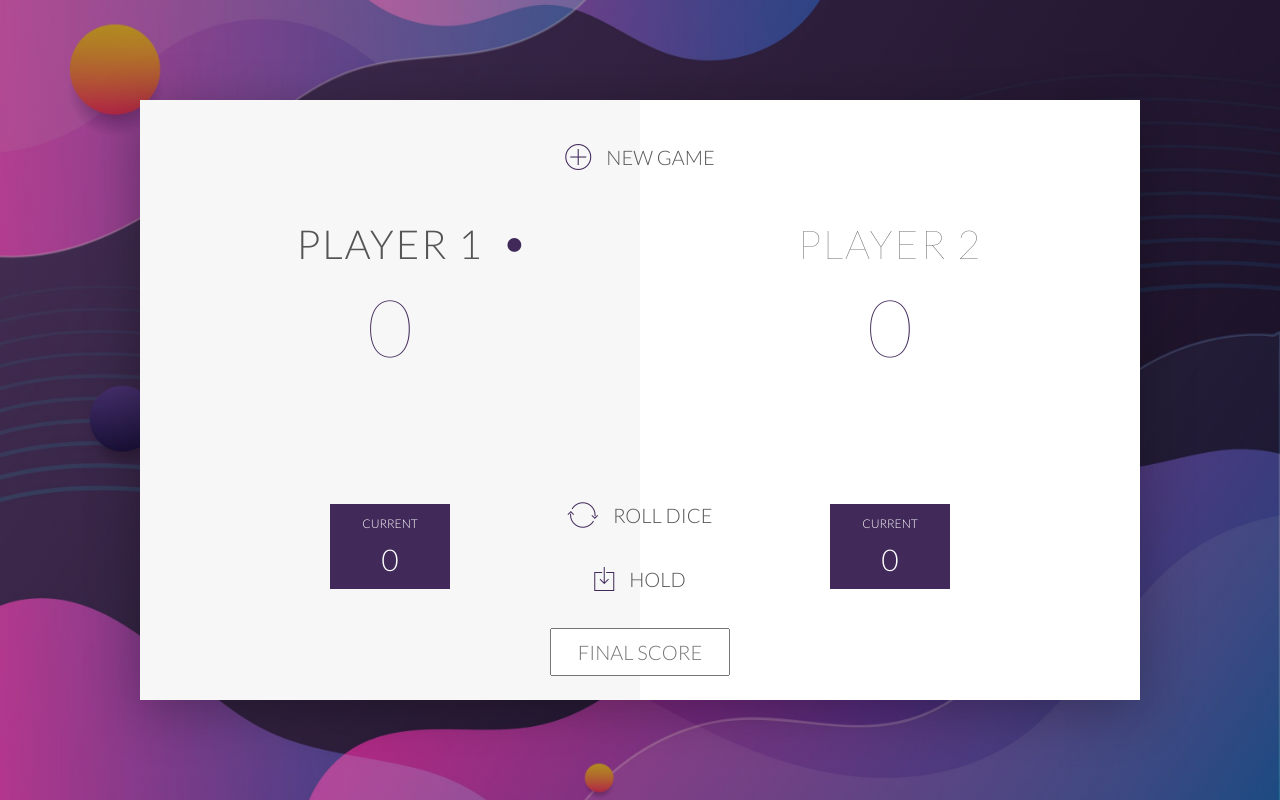
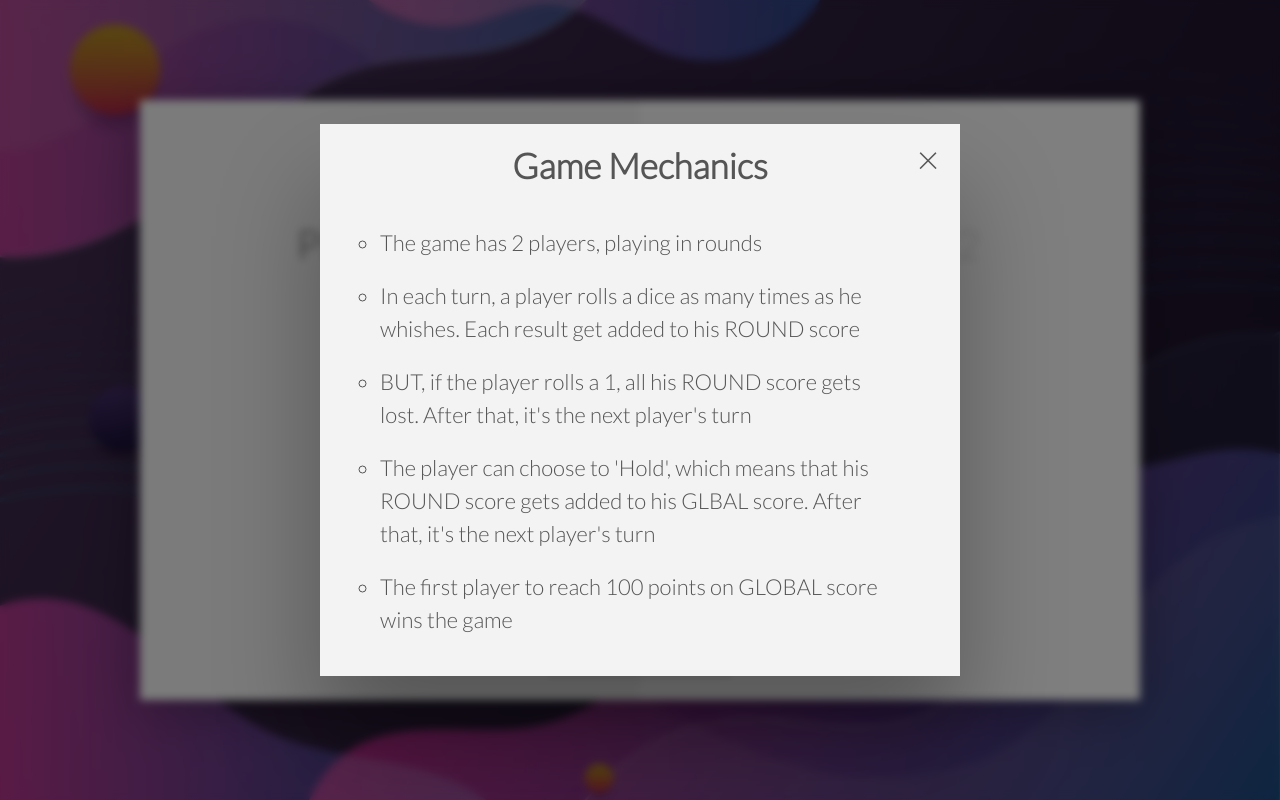
Before and after one commit to asuka0527/pig-game-project, a plain HTML site: page index.html in a window 1280 px wide. Drawn offline with nearby package versions, Linux system fonts and the light colour scheme.

Commit message:
Game mechanics modal added

```diff
--- a/app.js
+++ b/app.js
@@ -99,3 +99,17 @@ function init() {
 
   document.querySelector(".final-score").value = "";
 }
+
+const modal = document.querySelector(".modal");
+const overlay = document.querySelector(".overlay");
+const btnCloseModal = document.querySelector(".btn-close-modal");
+
+btnCloseModal.addEventListener("click", function () {
+  modal.classList.add("hidden");
+  overlay.classList.add("hidden");
+});
+
+window.addEventListener("load", function () {
+  modal.classList.remove("hidden");
+  overlay.classList.remove("hidden");
+});
--- a/index.html
+++ b/index.html
@@ -54,6 +54,30 @@
       <!-- <img src="dice-5.png" alt="Dice" class="dice" id="dice-2" /> -->
     </div>
 
+    <div class="modal hidden">
+      <button class="btn-close-modal">&times;</button>
+      <h2 class="modal-header">Game Mechanics</h2>
+      <ul class="game-list">
+        <li class="game-item">The game has 2 players, playing in rounds</li>
+        <li class="game-item">
+          In each turn, a player rolls a dice as many times as he whishes. Each
+          result get added to his ROUND score
+        </li>
+        <li class="game-item">
+          BUT, if the player rolls a 1, all his ROUND score gets lost. After
+          that, it's the next player's turn
+        </li>
+        <li class="game-item">
+          The player can choose to 'Hold', which means that his ROUND score gets
+          added to his GLBAL score. After that, it's the next player's turn
+        </li>
+        <li class="game-item">
+          The first player to reach 100 points on GLOBAL score wins the game
+        </li>
+      </ul>
+    </div>
+    <div class="overlay hidden"></div>
+
     <script src="app.js"></script>
   </body>
 </html>
--- a/style.css
+++ b/style.css
@@ -210,3 +210,71 @@ i {
   outline: none;
   transform: translateY(5%);
 }
+
+/**********************************************
+*** MODAL
+**********************************************/
+
+.modal {
+  position: fixed;
+  top: 50%;
+  left: 50%;
+  transform: translate(-50%, -50%);
+  width: 40rem;
+  background-color: #f3f3f3;
+  padding: 20px;
+  box-shadow: 0 4rem 6rem rgba(0, 0, 0, 0.3);
+  z-index: 1000;
+  transition: all 0.5s;
+}
+
+.overlay {
+  position: fixed;
+  top: 0;
+  left: 0;
+  width: 100%;
+  height: 100%;
+  background-color: rgba(0, 0, 0, 0.5);
+  backdrop-filter: blur(4px);
+  z-index: 100;
+  transition: all 0.5s;
+}
+
+.modal-header {
+  margin: 0 auto;
+  width: 90%;
+  font-size: 35px;
+  margin-bottom: 20px;
+
+  text-align: center;
+}
+
+.game-list {
+  padding: 20px 40px;
+  list-style: circle;
+  line-height: 1.5;
+}
+.game-item {
+  font-size: 22px;
+}
+.game-item:not(:last-child) {
+  margin-bottom: 20px;
+}
+
+.btn-close-modal {
+  font-family: inherit;
+  color: inherit;
+  position: absolute;
+  top: 2%;
+  left: 95%;
+  /* transform: translate(-10%, -90%); */
+  font-size: 40px;
+  cursor: pointer;
+  border: none;
+  background: none;
+}
+
+.hidden {
+  visibility: hidden;
+  opacity: 0;
+}
```
